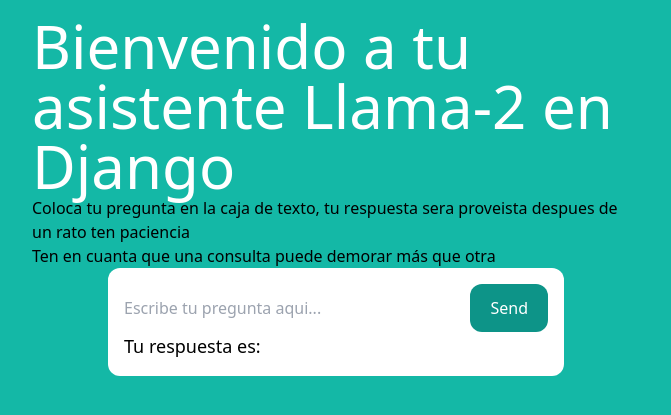
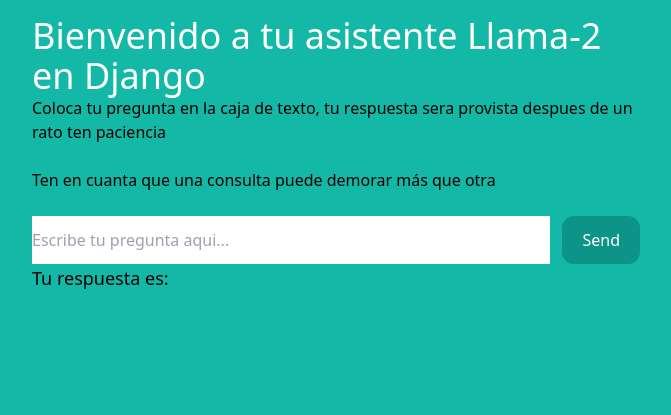
Before and after one commit to Slindex/LLM2-documentary-db, a Django app: page /chat/ in a window 1280 px wide. Shown: the part 96-511 px from the top of the page, without its empty margins (304-975 px from the left). Run offline with Django 4.2, Linux system fonts and the light colour scheme; the visitor is signed in with stand-in values (Sample User, id 1); some libraries are stand-ins or nearby versions.

Commit message:
style: Mejora de etiquetas y textos html
Se modificaron los templates de chat, login

issue #142-145

```diff
--- a/core/templates/core/chat.html
+++ b/core/templates/core/chat.html
@@ -6,12 +6,15 @@
 <div class="chat-container lg:w-2/4 mx-4 lg:mx-auto p-4 ">
   <div class="query-container">
 
+<div>
+
+<h1 class="text-3xl lg:text-4xl text-white">Bienvenido a tu asistente Llama-2 en Django</h1>
+<p>Coloca tu pregunta en la caja de texto, tu respuesta sera provista despues de un rato ten paciencia</p>
+<br>
+Ten en cuanta que una consulta puede demorar más que otra
+<br>
+<br>
 </div>
-
-<h1 class="text-3xl lg:text-6xl text-white">Bienvenido a tu asistente Llama-2 en Django</h1>
-<p>Coloca tu pregunta en la caja de texto, tu respuesta sera proveista despues de un rato ten paciencia<br> Ten en cuanta que una consulta puede demorar más que otra</p>
-
-<div class="lg:w-3/4 mx-4 lg:mx-auto p-4 bg-white rounded-xl">
 
   <form method="get" action="{% url 'ggml' %}">
   <div class="flex">
--- a/core/templates/core/login.html
+++ b/core/templates/core/login.html
@@ -4,7 +4,7 @@
 
 {% block content %}
 <div class="p-10 lg:p-20 text-center">
-    <h1 class="text-3xl lg:text-6xl text-white">Ingreesa</h1>
+    <h1 class="text-3xl lg:text-6xl text-white">Ingresa</h1>
 </div>
 
 <form method="post" action="." class="lg:w-1/4 px-4 mx-auto">
```
